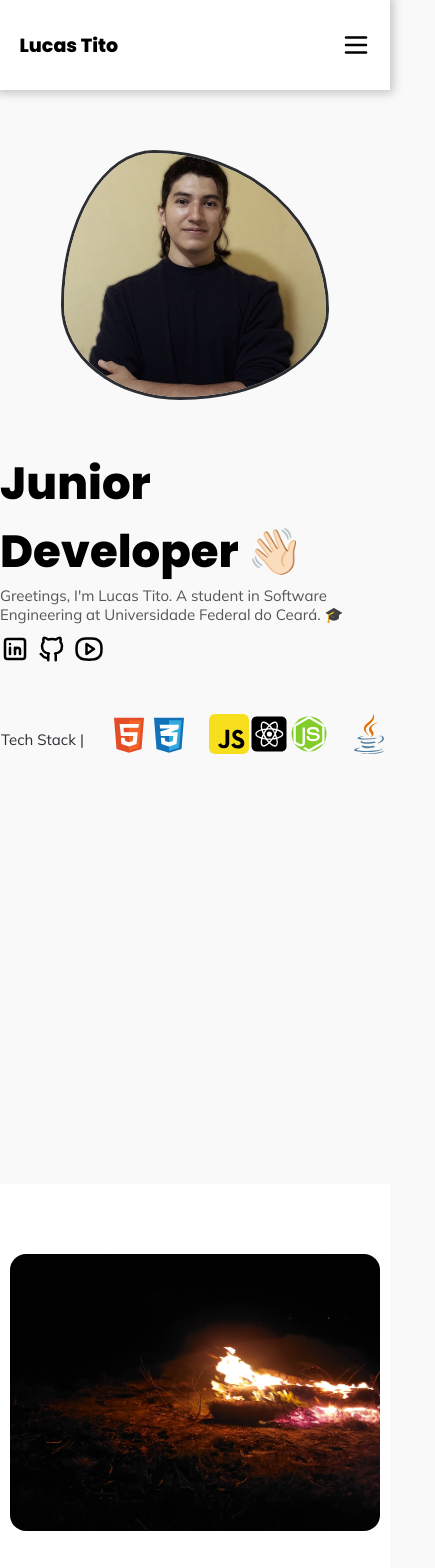
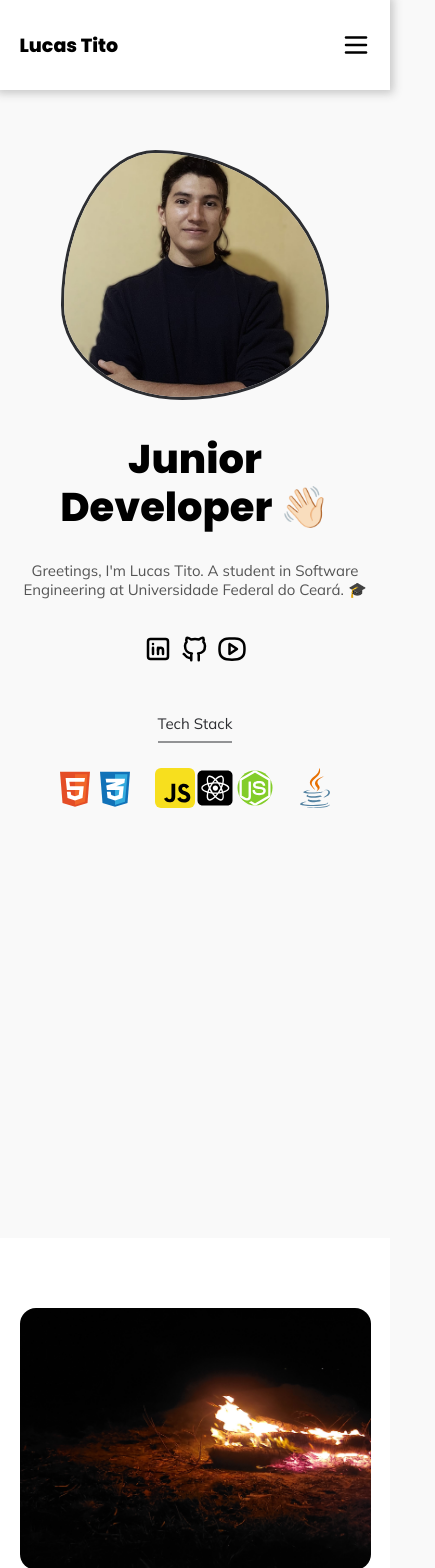
Before and after one commit to Lucas-Tito/Portfolio, a React (Create React App) app: page / in a window 390 px wide. Shown: the top 1568 px of the page, 435 px wide, since content can reach past the window. Built offline with nearby package versions, Linux system fonts and the light colour scheme.

Commit message:
some touches on responsiveness

```diff
--- a/src/components/about/about.css
+++ b/src/components/about/about.css
@@ -53,16 +53,23 @@
     }
 
     .about_img{
-        width: 370px;
+        width: 90vw;
+        max-width: 370px;
+    }
+
+    .about_text{
+        align-items: center;
     }
 
     .about_text .description{
+        width: 85vw;
         max-width: 42ch;
         text-align: center;
         font-size: 15px;
     }
 
     .about_text .title{
+        width: 90vw;
         font-size: 22px;
         margin-top: 8px;
         text-align: center;
--- a/src/components/contact/contact.css
+++ b/src/components/contact/contact.css
@@ -63,11 +63,36 @@
 }
 
 .contact_main .contact_card .contact_picture img{
-    width: 30px;
+    max-width: 30px;
 }
 
 @media (max-width:1050px) {
     .contact_main{
         align-items: center;
+        padding: 4rem 0;
+    }
+
+    .contact_main .title{
+        font-size: min(6vw, 25px);
+    }
+
+    .contact_main .section{
+        font-size: min(4vw, 17px);
+    }
+
+    .contact_main .contact_card .contact_picture img{
+        max-width: 20px;
+    }
+
+    .contact_main .contact_card .contact_picture{
+        padding: 13px 13px;
+    }
+
+    .contact_main .contact_card .contact_info .contact_title{
+        font-size: min(5.3vw, 17px);
+    }
+
+    .contact_main .contact_card .contact_info span{
+        font-size: min(4.2vw, 17px);
     }
 }
--- a/src/components/home/Home.jsx
+++ b/src/components/home/Home.jsx
@@ -30,7 +30,7 @@ export default function Home(){
                     </div>
 
                     <div className="tech">
-                        <span>Tech Stack |</span>
+                        <span className="title">Tech Stack</span>
                         <div className="imgs">
                             <div className="tech_group">
                                 <img src={html_icon} />
--- a/src/components/home/home.css
+++ b/src/components/home/home.css
@@ -85,11 +85,16 @@
     gap: 20px;
 }
 
+.tech .title{
+    border-right: 2px solid rgba(45,46,50,.5);
+    padding-right: 1rem;
+}
+
 @media (max-width:1050px) {
     .main{
         margin-top: 150px;
         flex-direction: column-reverse;
-        gap: 50px;
+        gap: 35px;
     }
 
     .lucas {
@@ -97,21 +102,35 @@
     }
 
     .text .primary{
-        font-size: 45px;
+        display: flex;
+        align-self: center;
+        font-size: 40px;
+        max-width: 12ch;
+        text-align: center;
+        line-height: 1.2em;
     }
 
     .text .secondary{
-        font-family: 'Mulish', sans-serif;
         font-size: 15px;
-        font-weight: 400;
         max-width: 46ch;
+        margin-top: 30px;
+        text-align: center;
+    }
+
+    .text .links{
+        display: flex;
+        flex-direction: row;
+        align-self: center;
+        margin-top: 35px;
     }
 
     .tech{
+        flex-direction: column;
         margin-top: 50px;
         font-size: 15px;
         gap: 25px;
         justify-content: center;
+        align-items: center;
     }
 
     .tech .imgs img{
@@ -124,4 +143,11 @@
         height: 50px;
         gap: 20px;
     }
+
+    .tech .title{
+        border-right: none;
+        padding-right: 0;
+        border-bottom: 2px solid rgba(45,46,50,.5);
+        padding-bottom: 0.5rem;
+    }
 }
--- a/src/components/portfolio/ProjectCard.jsx
+++ b/src/components/portfolio/ProjectCard.jsx
@@ -13,8 +13,19 @@ export default function ProjectCard(props){
         //gets the amount of pixels to scroll until the bottom
         let pixelsToScroll = picture.clientHeight - 310 //310 is the height of the image card
 
-        //scrolls the image to the bottom
-        picture.style.transform = `translateY(${-pixelsToScroll}px)`
+        /**
+         * if the project image doesn't have enought height,
+         * then adjust the "project_picture" div to the image height
+         */
+        if(pixelsToScroll<0){
+            let pictureDiv = document.querySelector(`#${event.currentTarget.id}`)
+            pictureDiv.style.height = `${picture.clientHeight}px`;
+            pictureDiv.style.maxWidth = `${picture.clientHeight*(16/9)}px`;
+        }
+        else{
+            //scrolls the image to the bottom
+            picture.style.transform = `translateY(${-pixelsToScroll}px)`
+        }
     }
 
     const handlePictureLeave = event =>{
--- a/src/components/portfolio/portfolio.css
+++ b/src/components/portfolio/portfolio.css
@@ -26,3 +26,20 @@
     color: #2D2E32;
     font-weight: 600;
 }
+
+@media (max-width:1050px) {
+    .portfolio_header{
+        align-items: center;
+    }
+
+    .portfolio_header .title{
+        font-size: 22px;
+        width: 90vw;
+        text-align: center;
+    }
+
+    .portfolio_header .section{
+        font-size: 16px;
+    }
+
+}
--- a/src/components/portfolio/project_card.css
+++ b/src/components/portfolio/project_card.css
@@ -9,6 +9,7 @@
     padding: 25px 25px;
     border-radius: 1.7rem;
     box-shadow: 0 0 10px rgba(0,0,0,.1);
+    max-width: fit-content;
 }
 
 .project_picture{
@@ -64,7 +65,7 @@
 
 .project_info .project_description{
     margin-top: 20px;
-    width: 40ch;
+    max-width: 40ch;
     text-align: center;
     color: #767676;
 }
@@ -109,11 +110,14 @@
 @media (max-width:1050px) {
     .project_card{
         flex-direction: column;
+        width: 95vw;
+        padding: 12px 8px;
     }
 
     .project_picture{
         display: block;
-        width: 430px;
+        max-width: 430px;
+        width: 90vw;
         height: 310px;
         overflow: hidden;
         position: relative;
@@ -121,4 +125,20 @@
         border-radius: 1.7rem;
         box-shadow: 0 0 10px rgba(0,0,0,.1);
     }
+
+    .project_info .project_title{
+        flex-direction: column;
+        gap: 5px;
+    }
+
+    .project_info .project_description{
+        width: 85vw;
+
+    }
+
+    .project_info .project_tech div{
+        padding: 0.8rem 1.1rem;
+        font-size: 12px;
+    }
+
 }
```
Also changed, not shown: src/components/articles/Articles.jsx (added, +18 -0 lines), src/components/articles/articles.css (added, +13 -0 lines), src/images/arrow.svg (added), src/index.css (line endings or trailing spaces).
